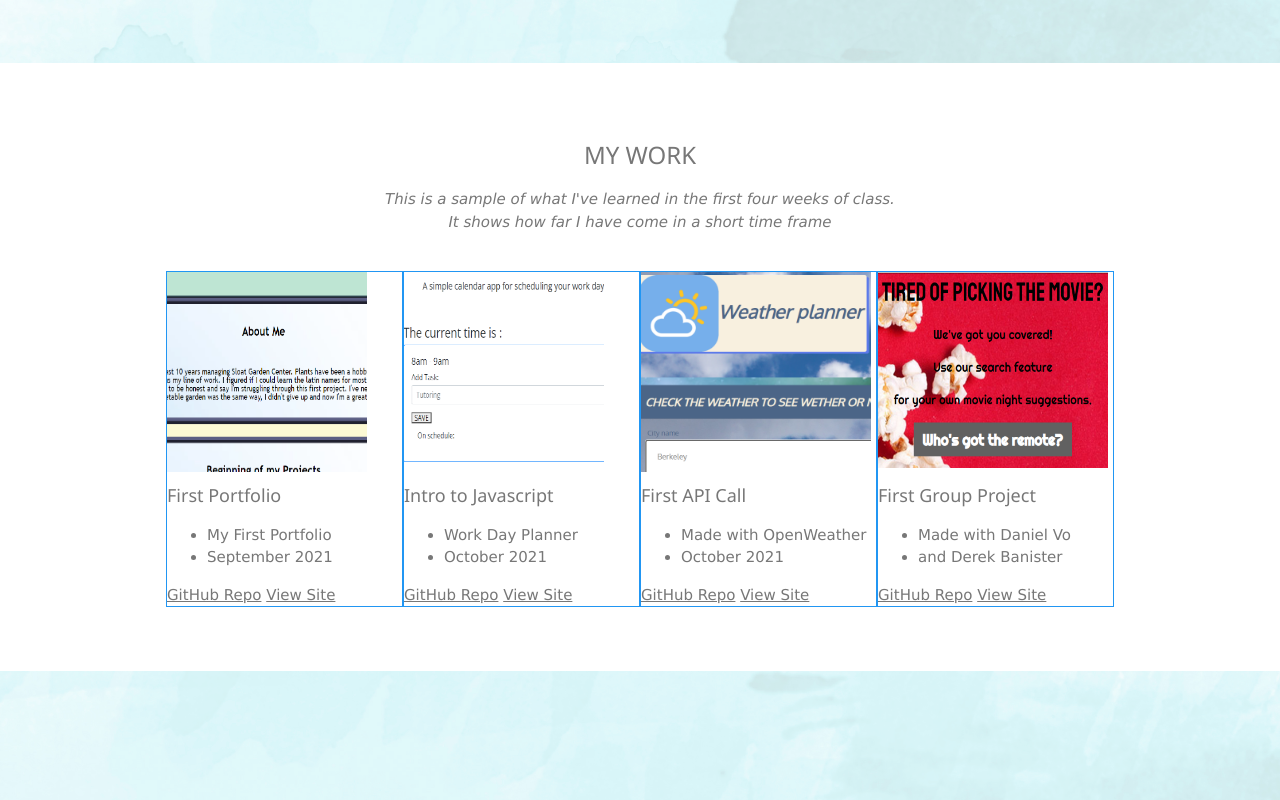
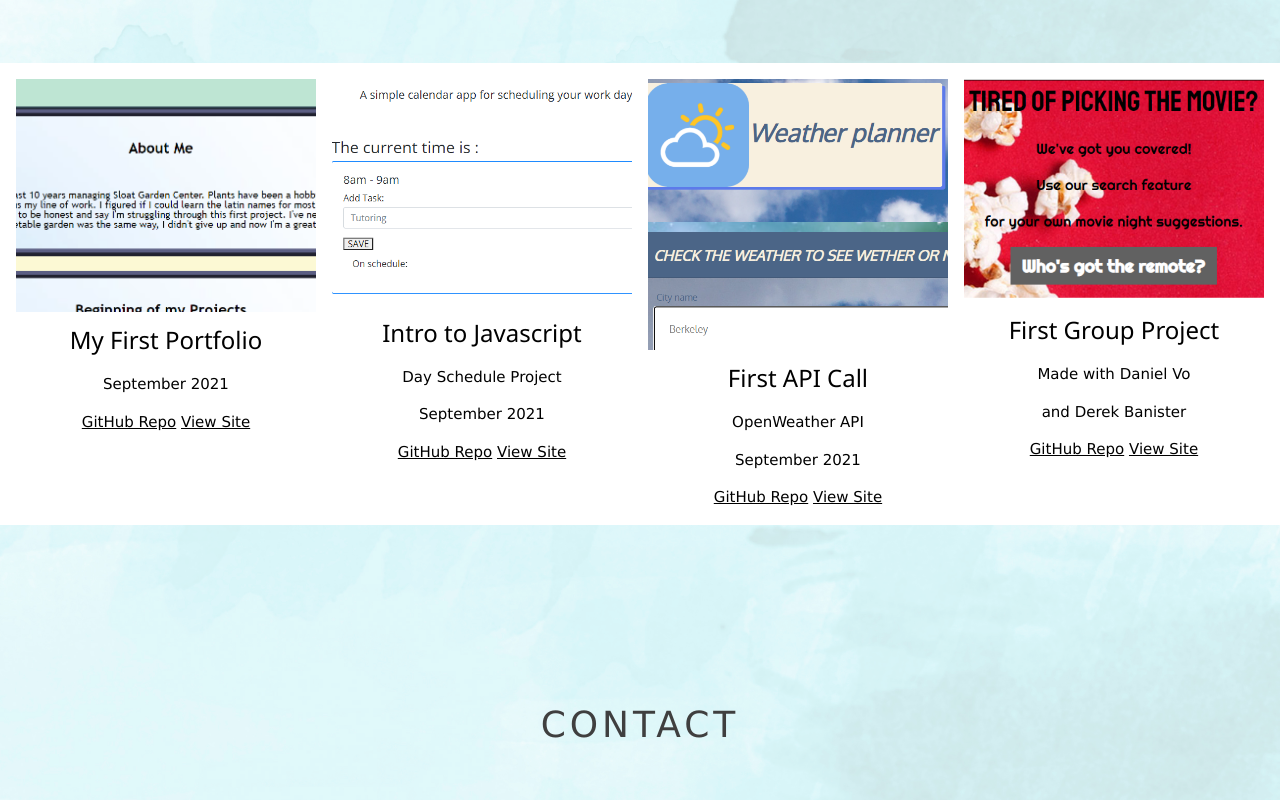
Before and after one commit to Alix1713/nextstep, a plain HTML site: page index.html in a window 1280 px wide. Shown: the part 1740-2540 px from the top of the page. Drawn offline with nearby package versions, Linux system fonts and the light colour scheme.

Commit message:
got the cards right

```diff
--- a/index.html
+++ b/index.html
@@ -5,8 +5,10 @@
 <meta name="viewport" content="width=device-width, initial-scale=1">
 <link rel="stylesheet" href="style.css" />
 <link rel="stylesheet" href="https://www.w3schools.com/w3css/4/w3.css">
-<link rel="stylesheet" href="https://fonts.googleapis.com/css?family=Lato">
 <link rel="stylesheet" href="https://cdnjs.cloudflare.com/ajax/libs/font-awesome/4.7.0/css/font-awesome.min.css">
+<link rel="preconnect" href="https://fonts.googleapis.com">
+<link rel="preconnect" href="https://fonts.gstatic.com" crossorigin>
+<link href="https://fonts.googleapis.com/css2?family=Comfortaa:wght@500&display=swap" rel="stylesheet">
 
 <body>
     <!-- Navbar (sit on top) -->
@@ -57,13 +59,18 @@
 
             <!-- Hide this text on small devices -->
             <div class="w3-col m6 w3-hide-small w3-padding-large">
-                <p>We just finished with our first month of class. </p>
+                <p>We just finished with our first month of class. These projects are pushing me out of my comfort zone
+                    and helping
+                    me grow. Doing this portfolio and comparing it to the one I made just a few weeks ago is
+                    eye opening on how much progress I'm making. I hope to update this portfolio in a few weeks and
+                    reflect on it in
+                    the same manner. </p>
             </div>
         </div>
         <!-- remove? kinda cutesey-->
         <p class="w3-large w3-center w3-padding-16">In the first month we have covered:</p>
         <p><img src="htmlcssjs-details.png"></p>
-        <p>How I feel my progress has been so far:</p>
+        <p>How I feel my progress in each of these has been so far:</p>
         <p class="w3-wide"><i class="fa fa-star-o"></i>HTML</p>
         <div class="w3-light-grey">
             <div class="w3-container w3-padding-small w3-dark-grey w3-center" style="width:90%">90%</div>
@@ -81,101 +88,49 @@
     <!-- Second Parallax Image with Portfolio Text -->
     <div class="bgimg-2 w3-display-container w3-opacity-min">
         <div class="w3-display-middle">
-            <span class="w3-xxlarge w3-text-white w3-wide">PORTFOLIO</span>
+            <span class="w3-xxlarge w3-text-dk-grey w3-wide">PORTFOLIO</span>
         </div>
     </div>
 
-    <!-- Container (Portfolio Section) -->
-    <div class="w3-content w3-container w3-padding-64" id="portfolio">
-        <h3 class="w3-center">MY WORK</h3>
-        <p class="w3-center"><em>This is a sample of what I've learned in the first four weeks of class.<br>
-                It shows how far I have come in a short time frame</em></p><br>
-        <!--needs container for card?-->
-        <div class="w3-quarter w3-border w3-border-blue">
-            <div class="card" style="width: 18rem;">
-                <img src="three.png" width="200" height="200" class="card-img-top" alt="First Portfolio">
-                <div class="card-body">
-                    <h5 class="card-title">First Portfolio</h5>
-                    <p class="card-text"> </p>
-                </div>
-                <ul class="list-group list-group-flush">
-                    <li class="list-group-item">My First Portfolio</li>
-                    <li class="list-group-item">September 2021</li>
-                </ul>
-                <div class="card-body">
+    <!-- First Photo Grid-->
+    <div class="w3-row-padding w3-padding-16 w3-center" id="card">
+        <div class="w3-quarter">
+            <img src="three.png" alt="First Portfolio" style="width:100%">
+            <h3>My First Portfolio</h3>
+            <p>September 2021</p>
             <a href="https://github.com/Alix1713/steppingstone" class="card-link">GitHub Repo</a>
             <a href="https://alix1713.github.io/steppingstone/" class="card-link">View Site</a>
         </div>
-            </div>
-        </div>
-        <div class="w3-quarter w3-border w3-border-blue">
-            <div class="card" style="width: 18rem;">
-                <img src="two.png" width="200" height="200" class="card-img-top" alt="Day Scheduler">
-                <div class="card-body">
-                    <h5 class="card-title">Intro to Javascript</h5>
-                    <p class="card-text"> </p>
-                </div>
-                <ul class="list-group list-group-flush">
-                    <li class="list-group-item">Work Day Planner</li>
-                    <li class="list-group-item">October 2021</li>
-                </ul>
-                <div class="card-body">
+        <div class="w3-quarter">
+            <img src="two.png" alt="Day Scheduler" style="width:100%">
+            <h3>Intro to Javascript</h3>
+            <p>Day Schedule Project</p>
+            <p>September 2021</p>
             <a href="https://github.com/Alix1713/planner" class="card-link">GitHub Repo</a>
             <a href="https://alix1713.github.io/planner/" class="card-link">View Site</a>
         </div>
-            </div>
-        </div>
-        <div class="w3-quarter w3-border w3-border-blue">
-            <div class="card" style="width: 18rem;">
-                <img src="one.png" width="230" height="200" class="card-img-top" alt="Weather API">
-                <div class="card-body">
-                    <h5 class="card-title">First API Call</h5>
-                    <p class="card-text"> </p>
-                </div>
-                <ul class="list-group list-group-flush">
-                    <li class="list-group-item">Made with OpenWeather</li>
-                    <li class="list-group-item">October 2021</li>
-                </ul>
-                <div class="card-body">
+        <div class="w3-quarter">
+            <img src="one.png" alt="Weather" style="width:100%">
+            <h3>First API Call</h3>
+            <p>OpenWeather API</p>
+            <p>September 2021</p>
             <a href="https://github.com/Alix1713/travelweather" class="card-link">GitHub Repo</a>
             <a href="https://alix1713.github.io/travelweather/" class="card-link">View Site</a>
         </div>
-            </div>
-        </div>
-        <div class="w3-quarter w3-border w3-border-blue">
-            <div class="card" style="width: 18rem;">
-                <img src="group.png" width="230" height="200" class="card-img-top" alt="First Group Project">
-                <div class="card-body">
-                    <h5 class="card-title">First Group Project</h5>
-                    <p class="card-text"> </p>
-                </div>
-                <ul class="list-group list-group-flush">
-                    <li class="list-group-item">Made with Daniel Vo</li>
-                    <li class="list-group-item">and Derek Banister</li>
-                </ul>
-                <div class="card-body">
+        <div class="w3-quarter">
+            <img src="group.png" alt="First Project" style="width:100%">
+            <h3>First Group Project</h3>
+            <p>Made with Daniel Vo</p>
+            <p>and Derek Banister</p>
             <a href="https://github.com/Alix1713/tvremote" class="card-link">GitHub Repo</a>
             <a href="https://alix1713.github.io/tvremote/" class="card-link">View Site</a>
-                </div>
-            </div>
-        </div>
-    </div>
-    </div>
-    </div>
-    <!-- Modal for full size images on click-->
-    <div id="modal01" class="w3-modal w3-black" onclick="this.style.display='none'">
-        <span class="w3-button w3-large w3-black w3-display-topright" title="Close Modal Image"><i
-                class="fa fa-remove"></i></span>
-        <div class="w3-modal-content w3-animate-zoom w3-center w3-transparent w3-padding-64">
-            <img id="img01" class="w3-image">
-            <p id="caption" class="w3-opacity w3-large"></p>
         </div>
     </div>
 
     <!-- Third Parallax Image with Portfolio Text -->
     <div class="bgimg-3 w3-display-container w3-opacity-min">
         <div class="w3-display-middle">
-            <span class="w3-xxlarge w3-text-white w3-wide">CONTACT</span>
+            <span class="w3-xxlarge w3-text-dk-grey w3-wide">CONTACT</span>
         </div>
     </div>
 
@@ -192,19 +147,23 @@
                 <div class="w3-large w3-margin-bottom">
                     <i class="fa fa-phone fa-fw w3-hover-text-black w3-xlarge w3-margin-right"></i> Phone:
                     (925)997-8067<br>
-                    <i class="fa fa-envelope fa-fw w3-hover-text-black w3-xlarge w3-margin-right"></i> Email:
+                    <i class="fa fa-envelope fa-fw w3-hover-text-black w3-xlarge w3-margin-right"></i>
+                    Email:
                     Wildflowerinabox@gmail.com<br>
                     <i class="fa fa-desktop fa-fw w3-hover-text-black w3-xlarge w3-margin-right"></i><a
                         href="https://github.com/Alix1713">My GitHub</a><br>
                     <i class="fa fa-users fa-fw w3-hover-text-black w3-xlarge w3-margin-right"></i><a
                         href="https://www.linkedin.com/in/alix1713/">My Linked In</a><br>
+                    <i class="fa fa-book fa-fw w3-hover-text-black w3-xlarge w3-margin-right"></i><a
+                        href="Alix_Friedman_Resume.PDF">My Resume</a><br>
                 </div>
             </div>
         </div>
     </div>
 
     <footer class="w3-center w3-black w3-padding-64 w3-opacity w3-hover-opacity-off" id=footer>
-        <a href="#home" class="w3-button w3-light-grey"><i class="fa fa-arrow-up w3-margin-right"></i>To the top</a>
+        <a href="#home" class="w3-button w3-light-grey"><i class="fa fa-arrow-up w3-margin-right"></i>To the
+            top</a>
         <!--not working-->
         <div class="w3-xlarge w3-section">
         </div>
--- a/style.css
+++ b/style.css
@@ -1,7 +1,10 @@
-body,h1,h2,h3,h4,h5,h6 {font-family: "Lato", sans-serif;}
+body,h1,h2,h3,h4,h5,h6 {
+  font-family: 'Comfortaa', cursive;
+color:black;
+}
 body, html {
   height: 100%;
-  color: #777;
+  color: black;
   line-height: 1.8;
     /* The image used */
     background-image: url("watercolor3.jpg");
@@ -41,10 +44,19 @@ body, html {
 .w3-wide {letter-spacing: 10px;}
 .w3-hover-opacity {cursor: pointer;}
 
+.card{
+  padding: 10px;
+  border:cornflowerblue;
+  border-width: 5px;
+  border-radius: 5px;
+  box-shadow: darkgrey;
+
+}
+
 #contact{
-  background-image: url("banner.png");
+  background-image: url("back.jpg");
   background-repeat: no-repeat;
-  background-size: cover;
+  background-size:cover;
 }
 #footer{
   background-image: url("footer.png");
```
Lines whose indentation alone changed are shown as unchanged.
